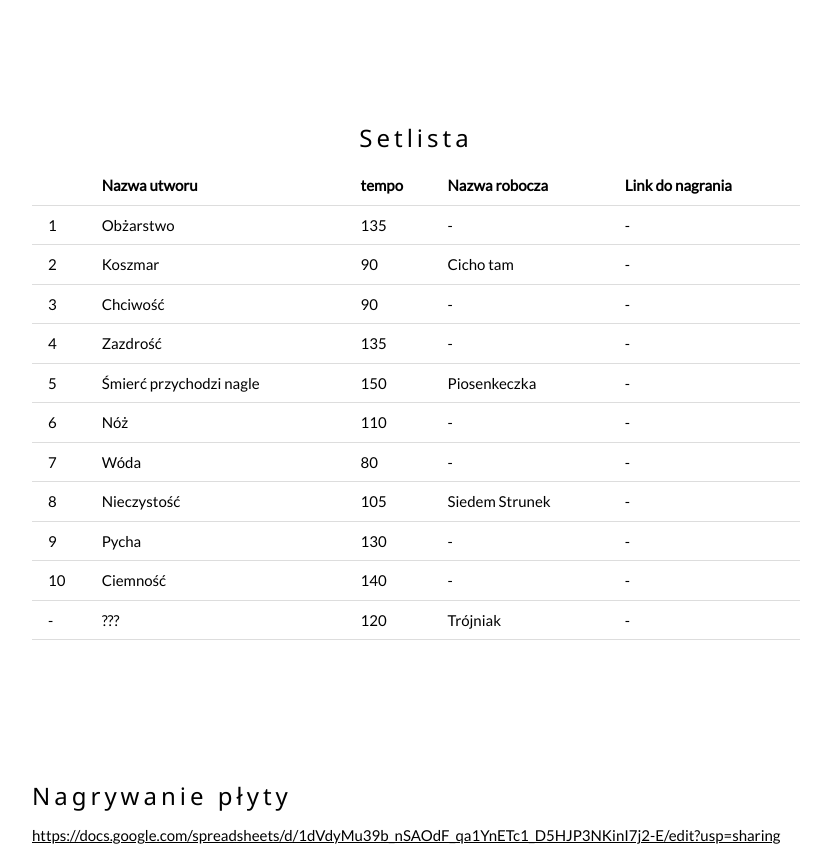
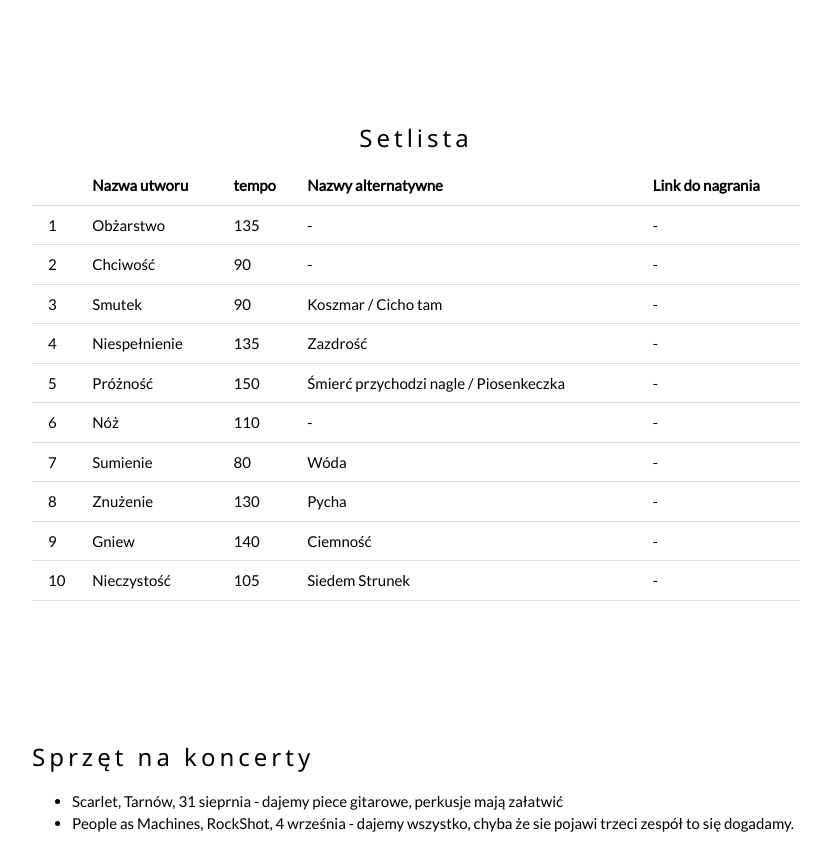
Before and after one commit to Pastew/smiertelnik, a plain HTML site: page tajne.html in a window 1280 px wide. Shown: the top 847 px of the page, without its empty margins (224-1055 px from the left). Drawn offline with nearby package versions, Linux system fonts and the light colour scheme.

Commit message:
playlista poprawiona

```diff
--- a/tajne.html
+++ b/tajne.html
@@ -45,12 +45,10 @@
                 <th>
                 <th>Nazwa utworu</th>
                 <th>tempo</th>
-                <th>Nazwa robocza</th>
+                <th>Nazwy alternatywne</th>
                 <th>Link do nagrania</th>
             </tr>
 
-
-            <tr>
                 <td>1</td>
                 <td>Obżarstwo</td>
                 <td>135</td>
@@ -59,30 +57,30 @@
             </tr>
             <tr>
                 <td>2</td>
-                <td>Koszmar</td>
-                <td>90</td>
-                <td>Cicho tam</td>
-                <td>-</td>
-            </tr>
-            <tr>
-                <td>3</td>
                 <td>Chciwość</td>
                 <td>90</td>
                 <td>-</td>
                 <td>-</td>
             </tr>
             <tr>
+                <td>3</td>
+                <td>Smutek</td>
+                <td>90</td>
+                <td>Koszmar / Cicho tam</td>
+                <td>-</td>
+            </tr>
+            <tr>
                 <td>4</td>
+                <td>Niespełnienie</td>
+                <td>135</td>
                 <td>Zazdrość</td>
-                <td>135</td>
-                <td>-</td>
                 <td>-</td>
             </tr>
             <tr>
                 <td>5</td>
-                <td>Śmierć przychodzi nagle</td>
+                <td>Próżność</td>
                 <td>150</td>
-                <td>Piosenkeczka</td>
+                <td>Śmierć przychodzi nagle / Piosenkeczka</td>
                 <td>-</td>
             </tr>
             <tr>
@@ -94,54 +92,38 @@
             </tr>
             <tr>
                 <td>7</td>
+                <td>Sumienie</td>
+                <td>80</td>
                 <td>Wóda</td>
-                <td>80</td>
-                <td>-</td>
                 <td>-</td>
             </tr>
             <tr>
                 <td>8</td>
-                <td>Nieczystość</td>
-                <td>105</td>
-                <td>Siedem Strunek</td>
+                <td>Znużenie</td>
+                <td>130</td>
+                <td>Pycha</td>
                 <td>-</td>
             </tr>
             <tr>
                 <td>9</td>
-                <td>Pycha</td>
-                <td>130</td>
-                <td>-</td>
+                <td>Gniew</td>
+                <td>140</td>
+                <td>Ciemność</td>
                 <td>-</td>
             </tr>
             <tr>
                 <td>10</td>
-                <td>Ciemność</td>
-                <td>140</td>
-                <td>-</td>
-                <td>-</td>
-            </tr>
-
-            <tr>
-                <td>-</td>
-                <td>???</td>
-                <td>120</td>
-                <td>Trójniak</td>
+                <td>Nieczystość</td>
+                <td>105</td>
+                <td>Siedem Strunek</td>
                 <td>-</td>
             </tr>
         </table>
     </div>
 
     <div class="w3-container w3-content w3-padding-64" style="max-width:800px" id="band">
-            <h3 class="w3-wide">Nagrywanie płyty</h3>
-            <a href="https://docs.google.com/spreadsheets/d/1dVdyMu39b_nSAOdF_qa1YnETc1_D5HJP3NKinI7j2-E/edit?usp=sharing">https://docs.google.com/spreadsheets/d/1dVdyMu39b_nSAOdF_qa1YnETc1_D5HJP3NKinI7j2-E/edit?usp=sharing</a>
-
-        </div>
-
-
-    <div class="w3-container w3-content w3-padding-64" style="max-width:800px" id="band">
         <h3 class="w3-wide">Sprzęt na koncerty</h3>
         <ul>
-            <li> Scarlet, Garage Pub, 30 sierpinia - dajemy piece gitarowe, na miejscu jest zajebista perkusja</li>
             <li> Scarlet, Tarnów, 31 sieprnia - dajemy piece gitarowe, perkusje mają załatwić</li>
             <li> People as Machines, RockShot, 4 września - dajemy wszystko, chyba że sie pojawi trzeci zespół to się
                 dogadamy.
```
